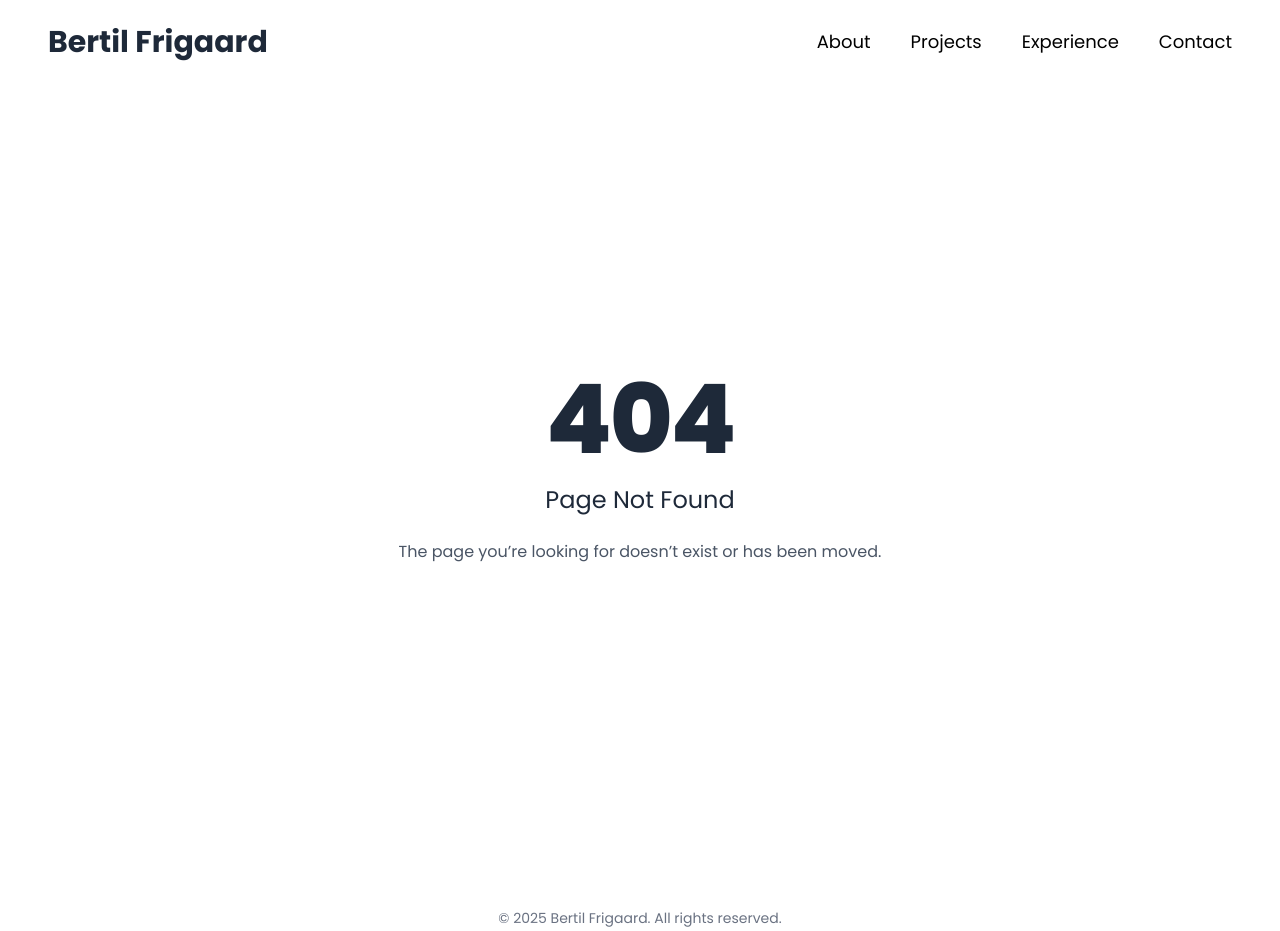
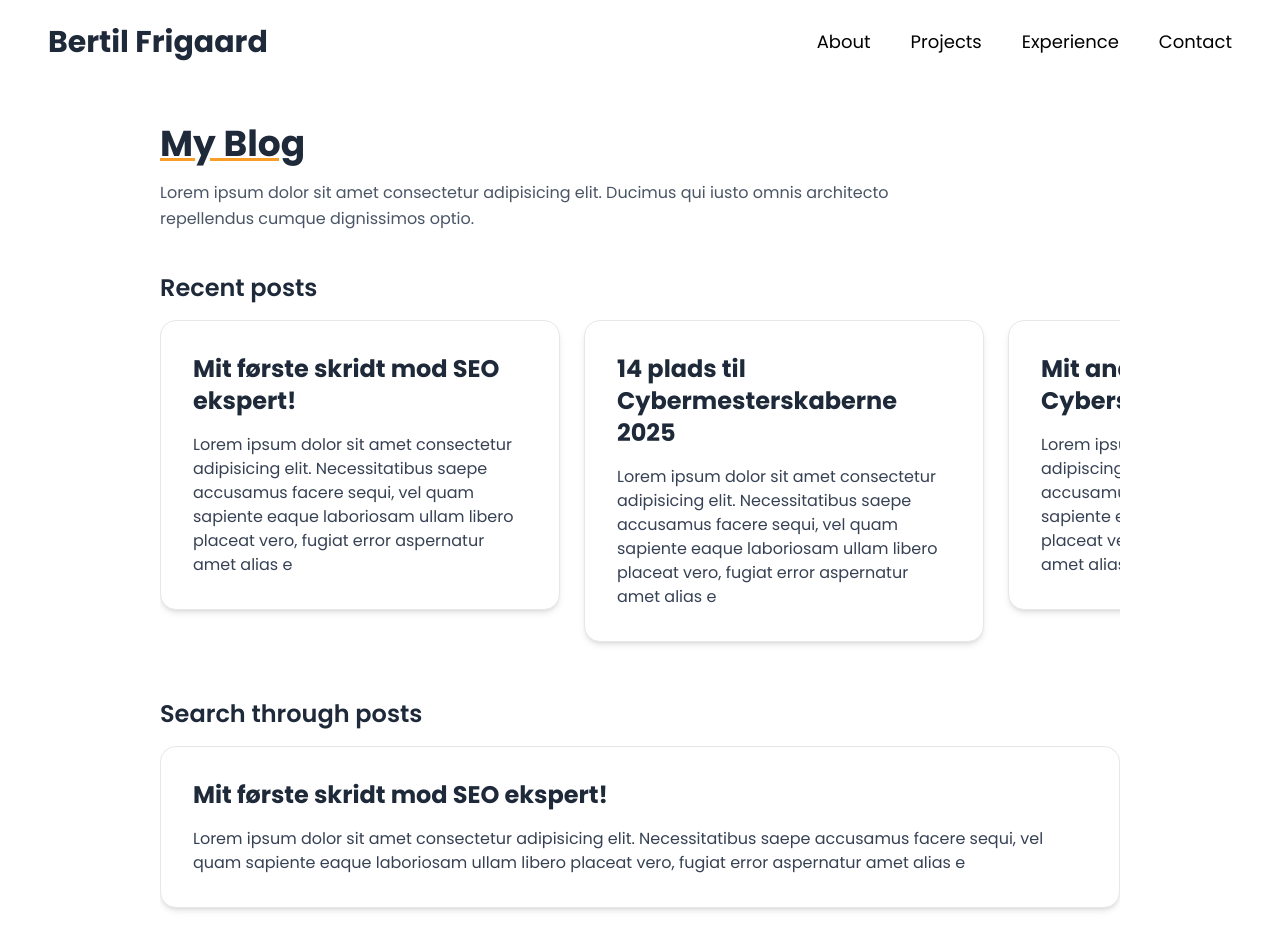
Before and after one commit to BertilFrigaard/portfolio, a Next.js app: page /blog in a window 1280 px wide. Before the commit this address had no page. Shown: the top 931 px of the page. Built offline with nearby package versions, Linux system fonts and the light colour scheme.

Commit message:
initla blog

```diff
--- /dev/null
+++ b/src/app/(api)/blogposts/route.ts
@@ -0,0 +1,5 @@
+import { NextResponse } from "next/server";
+
+export function GET() {
+    return new NextResponse("Not implemented");
+}
--- /dev/null
+++ b/src/app/admin/page.tsx
@@ -0,0 +1,34 @@
+export default function AdminPage() {
+    return (
+        <main className="px-6 md:py-6 md:px-20 lg:px-40 bg-white">
+            <section className="md:pt-0 space-y-6 text-center md:text-start">
+                <h2 className="text-4xl font-bold text-gray-800 underline decoration-primary">My Admin Panel</h2>
+                <h3 className="text-gray-600 leading-relaxed">
+                    Lorem ipsum dolor sit amet consectetur adipisicing elit. Ducimus qui iusto omnis architecto
+                    repellendus cumque dignissimos optio.
+                </h3>
+                <section>
+                    <h4 className="text-2xl font-semibold text-gray-800">Recent posts</h4>
+                    <div className="flex overflow-x-scroll space-x-20">
+                        {[1, 2, 3].map((v) => (
+                            <div
+                                key={v}
+                                className="rounded-2xl border border-gray-200 shadow-md p-6 bg-white hover:shadow-lg cursor-pointer transition-shadow group"
+                            >
+                                <h5 className="text-xl font-semibold text-gray-800">Lorem bla De!</h5>
+                                <p>
+                                    Lorem ipsum dolor sit amet consectetur adipisicing elit. Necessitatibus saepe
+                                    accusamus facere sequi, vel quam sapiente eaque laboriosam ullam libero placeat
+                                    vero, fugiat error aspernatur amet alias et fugit veniam.
+                                </p>
+                            </div>
+                        ))}
+                    </div>
+                </section>
+                <section>
+                    <h4 className="text-2xl font-semibold text-gray-800">Search through posts</h4>
+                </section>
+            </section>
+        </main>
+    );
+}
--- /dev/null
+++ b/src/app/blog/page.tsx
@@ -0,0 +1,37 @@
+import BigPostCard from "@/components/Cards/BigPostCard/BigPostCard";
+import SmallPostCard from "@/components/Cards/SmallPostCard/SmallPostCard";
+import { getRecentPosts } from "@/services/postService";
+
+export default async function BlogPage() {
+    const recentPosts = await getRecentPosts(0, 4);
+
+    return (
+        <main className="px-6 md:px-20 lg:px-40 py-10 bg-white space-y-10">
+            <section className="text-center md:text-left space-y-4">
+                <h2 className="text-4xl font-bold text-gray-800 underline decoration-primary">My Blog</h2>
+                <h3 className="text-gray-600 leading-relaxed max-w-3xl">
+                    Lorem ipsum dolor sit amet consectetur adipisicing elit. Ducimus qui iusto omnis architecto
+                    repellendus cumque dignissimos optio.
+                </h3>
+            </section>
+
+            <section className="space-y-4">
+                <h4 className="text-2xl font-semibold text-gray-800">Recent posts</h4>
+                <div className="flex gap-6 overflow-x-auto pb-4">
+                    {recentPosts.map((post, index) => (
+                        <SmallPostCard key={index} post={post} />
+                    ))}
+                </div>
+            </section>
+
+            <section className="space-y-4">
+                <h4 className="text-2xl font-semibold text-gray-800">Search through posts</h4>
+                <div className="flex flex-col gap-6 overflow-x-auto pb-4">
+                    {recentPosts.map((post, index) => (
+                        <BigPostCard key={index} post={post} />
+                    ))}
+                </div>
+            </section>
+        </main>
+    );
+}
--- /dev/null
+++ b/src/components/Cards/BigPostCard/BigPostCard.tsx
@@ -0,0 +1,8 @@
+export default function BigPostCard({ post }: { post: { title: string; body: string } }) {
+    return (
+        <div className="rounded-2xl border border-gray-200 shadow-md p-8 bg-white hover:shadow-lg transition-shadow">
+            <h5 className="text-2xl font-bold text-gray-800">{post.title}</h5>
+            <p className="text-gray-700 text-base mt-4">{post.body.slice(0, 200)}</p>
+        </div>
+    );
+}
--- /dev/null
+++ b/src/components/Cards/SmallPostCard/SmallPostCard.tsx
@@ -0,0 +1,10 @@
+export default function SmallPostCard({ post }: { post: { title: string; body: string } }) {
+    return (
+        <div className="w-[50vh] shrink-0">
+            <div className="rounded-2xl border border-gray-200 shadow-md p-8 bg-white hover:shadow-lg transition-shadow">
+                <h5 className="text-2xl font-bold text-gray-800">{post.title}</h5>
+                <p className="text-gray-700 text-base mt-4">{post.body.slice(0, 200)}</p>
+            </div>
+        </div>
+    );
+}
--- a/src/components/Sections/ProjectSection.tsx
+++ b/src/components/Sections/ProjectSection.tsx
@@ -1,5 +1,5 @@
 import { PortfolioContent } from "@/types/content";
-import ProjectCard from "../ProjectCard/ProjectCard";
+import ProjectCard from "../Cards/ProjectCard/ProjectCard";
 import { SectionTemplate } from "./SectionTemplate";
 import rawContent from "@/data/content_en.json";
 const projectContent = (rawContent as PortfolioContent).projects;
--- /dev/null
+++ b/src/libs/db.ts
@@ -0,0 +1,25 @@
+/* import { Pool } from "pg"; */
+
+if (
+    !process.env.PGUSER ||
+    !process.env.PGPASSWORD ||
+    !process.env.PGHOST ||
+    !process.env.PGPORT ||
+    !process.env.PGDATABASE
+) {
+    throw new Error("PostgreSQL enviroment variables not set");
+}
+
+throw new Error("Not implemented");
+
+/* export const pool: Pool = new Pool({
+    user: process.env.PGUSER,
+    password: process.env.PGPASSWORD,
+    host: process.env.PGHOST,
+    port: Number(process.env.PGPORT),
+    database: process.env.PGDATABASE,
+    connectionTimeoutMillis: 3000,
+    idleTimeoutMillis: 5000,
+    //TODO look into ssl
+});
+ */
--- /dev/null
+++ b/src/services/postService.ts
@@ -0,0 +1,33 @@
+const posts = [
+    {
+        title: "Mit første skridt mod SEO ekspert!",
+        body: "Lorem ipsum dolor sit amet consectetur adipisicing elit. Necessitatibus saepe accusamus facere sequi, vel quam sapiente eaque laboriosam ullam libero placeat vero, fugiat error aspernatur amet alias et fugit veniam. Lorem ipsum dolor sit amet consectetur adipisicing elit. Necessitatibus saepe accusamus facere sequi, vel quam sapiente eaque laboriosam ullam libero placeat  Lorem ipsum dolor sit amet consectetur adipisicing elit. Necessitatibus saepe accusamus facere sequi, vel quam sapiente eaque laboriosam ullam libero placeat vero, fugiat error aspernatur amet alias et fugit veniam. vero, fugiat error aspernatur amet alias et fugit veniam.",
+    },
+    {
+        title: "14 plads til Cybermesterskaberne 2025",
+        body: "Lorem ipsum dolor sit amet consectetur adipisicing elit. Necessitatibus saepe accusamus facere sequi, vel quam sapiente eaque laboriosam ullam libero placeat vero, fugiat error aspernatur amet alias et fugit veniam. Lorem ipsum dolor sit amet consectetur adipisicing elit. Necessitatibus saepe accusamus facere sequi, vel quam sapiente eaque laboriosam ullam libero placeat  Lorem ipsum dolor sit amet consectetur adipisicing elit. Necessitatibus saepe accusamus facere sequi, vel quam sapiente eaque laboriosam ullam libero placeat vero, fugiat error aspernatur amet alias et fugit veniam. vero, fugiat error aspernatur amet alias et fugit veniam.",
+    },
+    {
+        title: "Mit andre skridt mod Cybersecurity",
+        body: "Lorem ipsum dolor sit amet, consectetur adipiscing elit. Necessitatibus saepe accusamus facere sequi, vel quam sapiente eaque laboriosam ullam libero placeat vero, fugiat error aspernatur amet alias et fugit veniam. Lorem ipsum dolor sit amet, consectetur adipiscing elit. Necessitatibus saepe accusamus facere sequi, vel quam sapiente eaque laboriosam ullam libero placeat  Lorem ipsum dolor sit ",
+    },
+    {
+        title: "Cybersecurity for All - 12 tips til sikkerhed",
+        body: "Lorem ipsum dolor sit amet, consectetur adipiscing elit. Necessitatibus saepe accusamus facere sequi, vel quam sapiente eaque laboriosam ullam libero placeat vero, fugiat error aspernatur amet alias et fugit veniam. Lorem ipsum dolor sit amet, consectetur adipiscing elit. Necessitatibus saepe accusamus facere sequi, vel quam sapiente eaque laboriosam ullam libero placeat  Lorem ipsum dolor sit ",
+    },
+    {
+        title: "Cybersecurity in the Workplace",
+        body: "Lorem ipsum dolor sit amet, consectetur adipiscing elit. Necessitatibus saepe accusamus facere sequi, vel quam sapiente eaque laboriosam ullam libero placeat vero, fugiat error aspernatur amet alias et fugit veniam. Lorem ipsum dolor sit amet, consectetur adipiscing elit. Necessitatibus saepe accusamus facere sequi, vel quam sapiente eaque laboriosam ullam libero placeat  Lorem ipsum dolor sit ",
+    },
+];
+
+export async function getRecentPosts(startIndex: number, limit: number) {
+    if (startIndex >= posts.length || limit <= 0) {
+        return [];
+    }
+    return posts.slice(startIndex, startIndex + limit);
+}
+
+export async function searchPosts(query: string, limit: number) {
+    return posts.slice(0, limit);
+}
```
Also changed, not shown: src/components/Cards/ProjectCard/ProjectCard.tsx (renamed from src/components/ProjectCard/ProjectCard.tsx).
